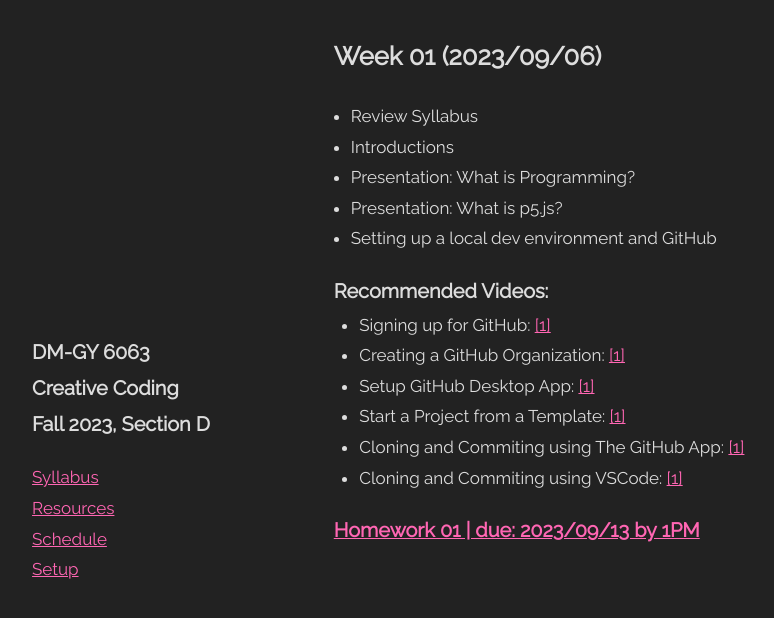
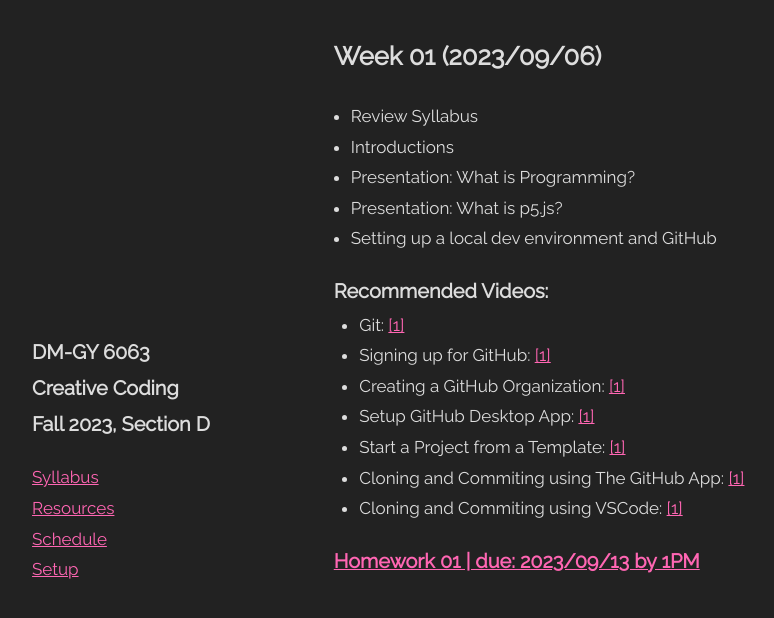
Before and after one commit to DM-GY-6063-2023F-D/DM-GY-6063-2023F-D, a Jekyll site: the page built from _pages/week/01.md, in a window 1280 px wide. Shown: the top 618 px of the page, without its empty margins (186-960 px from the left). Built offline with Jekyll 4.4.1, drawn with Linux system fonts in a browser that asks for light colours.

Commit message:
reorg giot video ref from wk02 to wk01

```diff
--- a/_pages/week/01.md
+++ b/_pages/week/01.md
@@ -9,6 +9,9 @@ what:
   - Setting up a local dev environment and GitHub
 readings:
 videos:
+  - title: Git
+    urls:
+      - https://www.youtube.com/watch?v=BCQHnlnPusY
   - title: Signing up for GitHub
     urls:
       - https://www.youtube.com/watch?v=ZVRuPO8nCLA
```
Also changed, not shown: _pages/week/02.md (+0 -3 lines).
